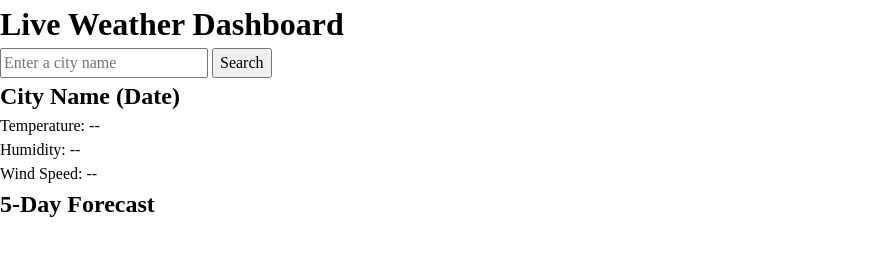
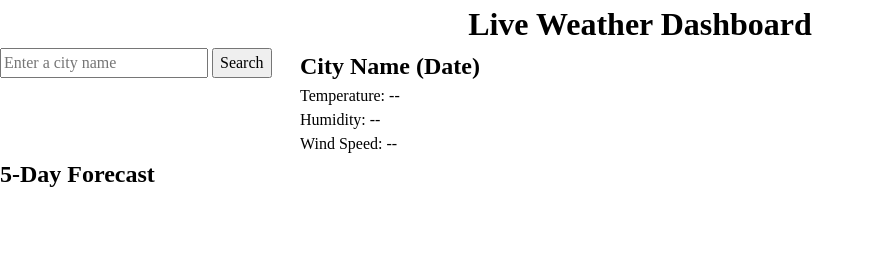
Before and after one commit to sharad2007-prog/Mini_project, a plain HTML site: page miniproject/index.html in a window 1280 px wide. Shown: the whole page, without its empty margins (0-875 px from the left). Drawn offline with Linux system fonts and the light colour scheme.

Commit message:
Add CSS grid dashboard layout

```diff
--- a/miniproject/style.css
+++ b/miniproject/style.css
@@ -30,3 +30,18 @@ textarea,
 select {
     font: inherit;
 }
+/* Layout & Container Styles */
+
+header {
+    background-color: var(--color-primary-dark);
+    color: var(--color-text-light);
+    padding: var(--spacing-unit) calc(var(--spacing-unit) * 2);
+    text-align: center;
+}
+
+main {
+    display: grid;
+    grid-template-columns: 300px 1fr;
+    gap: calc(var(--spacing-unit) * 2);
+    padding: calc(var(--spacing-unit) * 2);
+}
```
